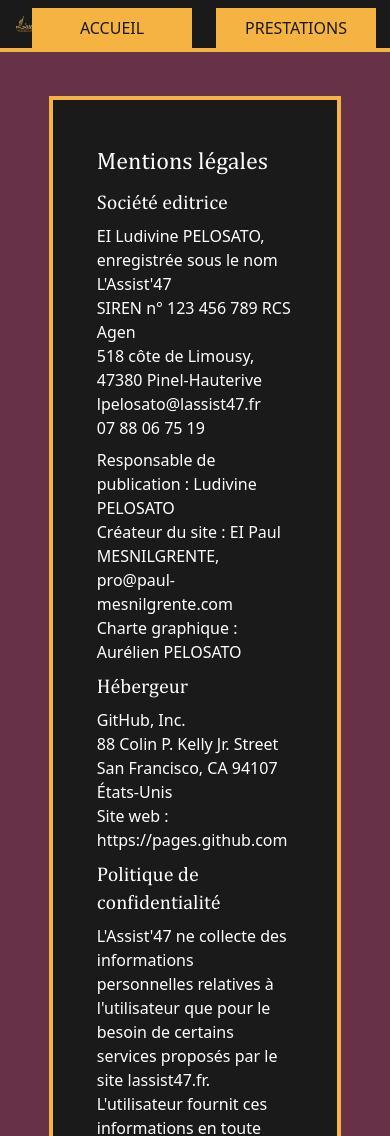
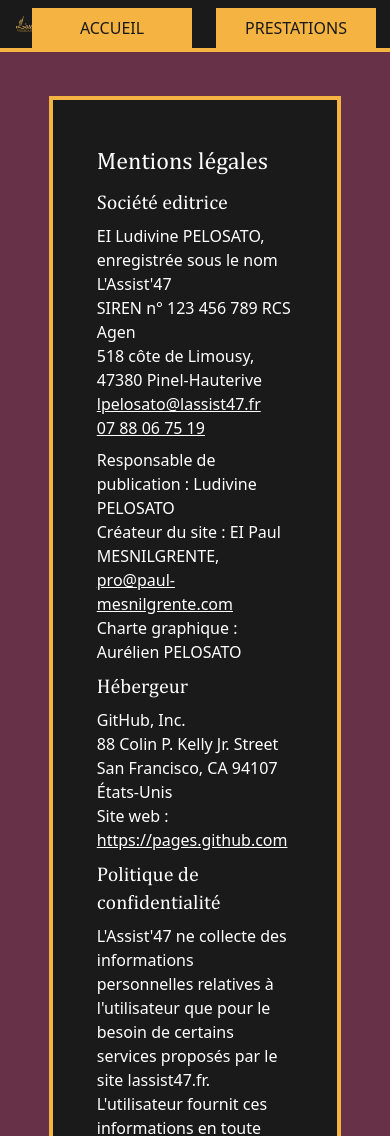
Before and after one commit to paul-mesnilgrente/lassist47, a Next.js app: page /lassist47/mentions-legales in a window 390 px wide. Shown: the top 1136 px of the page. Built offline with nearby package versions, Linux system fonts and the light colour scheme.

Commit message:
feat: added links on emails and phone in /mentions-legales

```diff
--- a/app/mentions-legales/page.tsx
+++ b/app/mentions-legales/page.tsx
@@ -11,15 +11,22 @@ export default function MentionsLegales() {
         <br />
         518 côte de Limousy, 47380 Pinel-Hauterive
         <br />
-        lpelosato@lassist47.fr
+        <a href="mailto:lpelosato@lassist47.fr" className="underline">
+          lpelosato@lassist47.fr
+        </a>
         <br />
-        07 88 06 75 19
+        <a href="tel:+33788067519" className="underline">
+          07 88 06 75 19
+        </a>
       </p>
 
       <p className="pb-2">
         Responsable de publication : Ludivine PELOSATO
         <br />
-        Créateur du site : EI Paul MESNILGRENTE, pro@paul-mesnilgrente.com
+        Créateur du site : EI Paul MESNILGRENTE,{" "}
+        <a href="mailto:pro@paul-mesnilgrente.com" className="underline">
+          pro@paul-mesnilgrente.com
+        </a>
         <br />
         Charte graphique : Aurélien PELOSATO
       </p>
@@ -34,7 +41,15 @@ export default function MentionsLegales() {
         <br />
         États-Unis
         <br />
-        Site web : https://pages.github.com
+        Site web :{" "}
+        <a
+          href="https://pages.github.com"
+          target="_blank"
+          rel="noreferrer noopener"
+          className="underline"
+        >
+          https://pages.github.com
+        </a>
       </p>
 
       <h2 className="text-xl pb-2">Politique de confidentialité</h2>
--- a/app/page.tsx
+++ b/app/page.tsx
@@ -9,8 +9,8 @@ export default function Home() {
           src="/lassist47/images/portrait.webp"
           alt="Portrait de Ludivine Pelosato"
           className=""
-          width={300}
-          height={400}
+          width={250}
+          height={300}
         />
         <div>
           <p className="pb-2">
```
